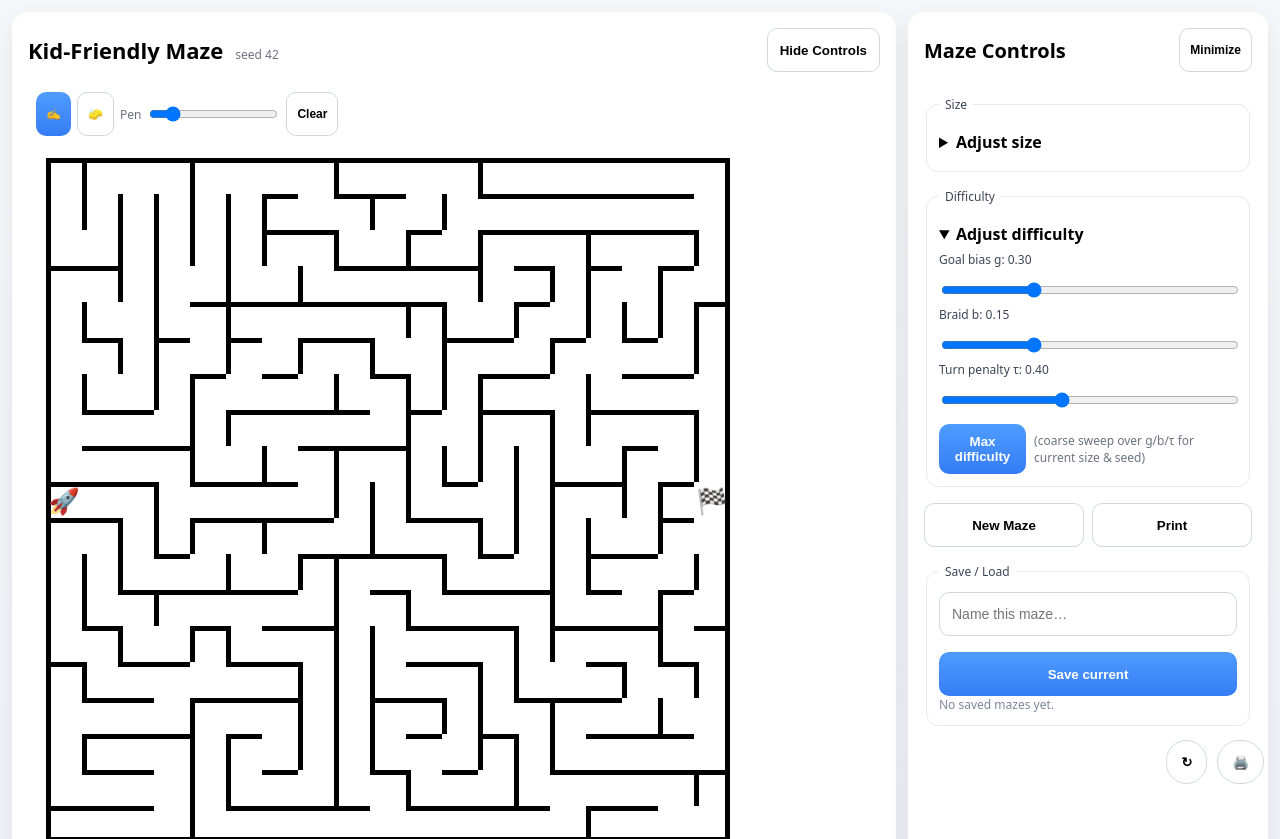
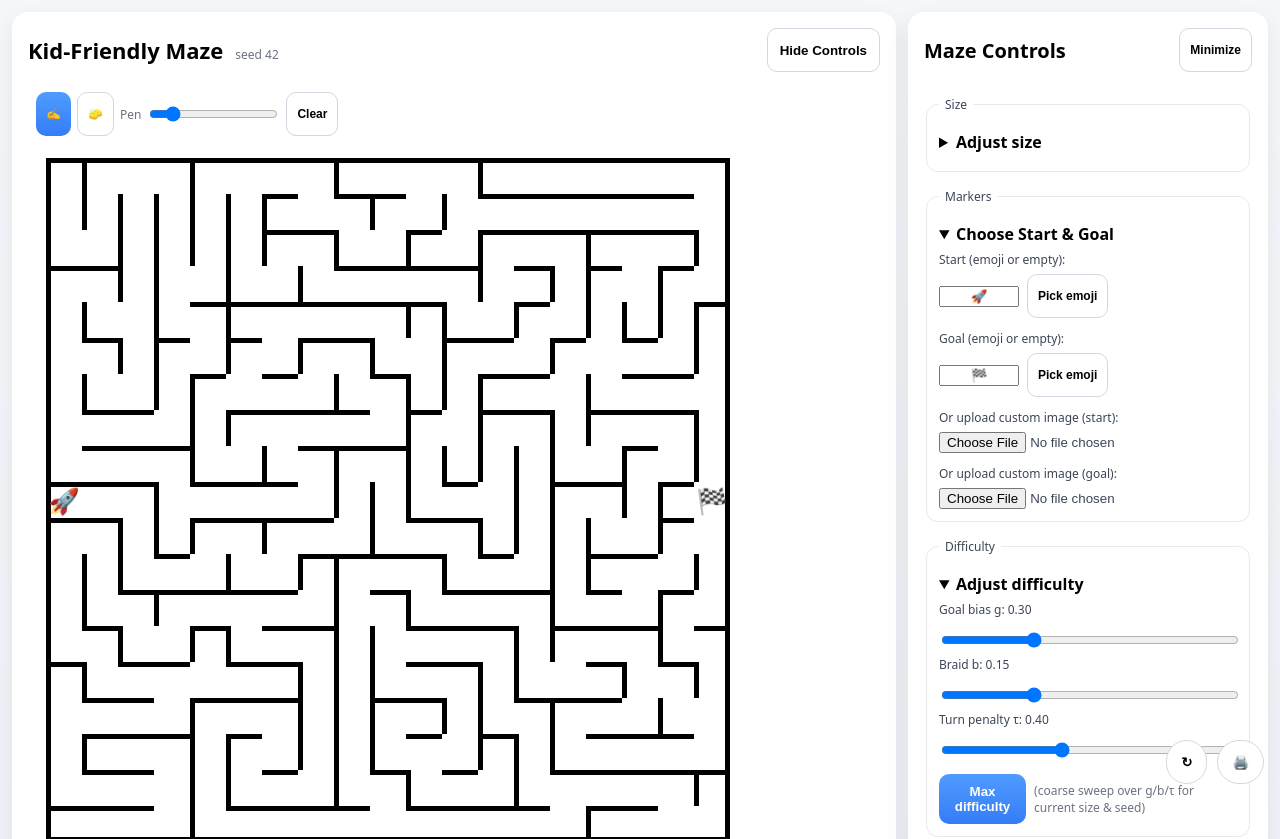
Before and after one commit to JENkt4k/maze-pwa, a React (Vite) app: page / in a window 1280 px wide. Shown: the top 839 px of the page. Built offline with nearby package versions, Linux system fonts and the light colour scheme.

Commit message:
working emoji selection, limited emojis, reeds refresh

```diff
--- a/src/app/App.tsx
+++ b/src/app/App.tsx
@@ -125,6 +125,11 @@ export default function App() {
   }, []);
   const { canInstall, install } = usePWAInstall();
 
+  // Start/Goal markers (emoji string OR data URL from image)
+  const [startIcon, setStartIcon] = useState<string | null>("🚀");
+  const [goalIcon, setGoalIcon]   = useState<string | null>("🏁");
+
+
   /* Maze params */
   // const [seed, setSeed] = useState(42);
   // const [width, setWidth] = useState(19);
@@ -168,8 +173,8 @@ export default function App() {
       stroke: Math.max(2, Math.round(cell/8)),
       margin: Math.round(cell/2),
       showStartGoal: true,
-      startIcon: "🚀",
-      goalIcon: "🏁",
+      startIcon: startIcon ?? undefined,
+      goalIcon: goalIcon ?? undefined,
       iconScale: 0.7,
     });
     return { svg, stats, currentParams: params };
@@ -317,6 +322,10 @@ export default function App() {
         lockSize={lockSize}                         // ← NEW
         setLockSize={setLockSize}                   // ← NEW
         onMaxDifficulty={findMaxDifficulty}         // ← NEW
+        startIcon={startIcon}
+        goalIcon={goalIcon}
+        setStartIcon={setStartIcon}
+        setGoalIcon={setGoalIcon}
       />
 
       {/* Mobile FABs: show gear when controls are minimized */}
--- /dev/null
+++ b/src/app/components/EmojiPicker.tsx
@@ -0,0 +1,101 @@
+import React, { useEffect, useMemo, useRef, useState } from "react";
+
+type Props = {
+  onSelect: (emoji: string) => void;
+  onClose?: () => void;
+  anchorRef?: React.RefObject<HTMLElement | null>;
+};
+
+const EMOJI_SETS: Record<string, string[]> = {
+  Popular: ["🚀","🏁","⭐","🔥","🎯","💎","🧩","🧭","🗺️","🟢","🔴","🟦","⬜","⬛","🐭","🦊","🐱","🐶","🐸","🐢"],
+  Arrows:  ["⬆️","➡️","⬇️","⬅️","↗️","↘️","↙️","↖️","🔁","🔄","🔃"],
+  Symbols:["⭕","❌","✅","⚠️","⭐","🌟","✨","❇️","💠","🔶","🔷","🔺","🔻"],
+  Flags:   ["🏁","🚩","🎌","🏳️","🏴","🏳️‍🌈"],
+};
+
+const FLAT = Object.values(EMOJI_SETS).flat();
+
+export default function EmojiPicker({ onSelect, onClose, anchorRef }: Props) {
+  const [query, setQuery] = useState("");
+  const rootRef = useRef<HTMLDivElement | null>(null);
+
+  // position near anchor (fallback to top-left)
+  useEffect(() => {
+    const root = rootRef.current;
+    const anchor = anchorRef?.current;
+    if (!root) return;
+    const r = anchor?.getBoundingClientRect();
+    if (r) {
+      const top = Math.max(8, r.bottom + 6 + window.scrollY);
+      const left = Math.max(8, r.left + window.scrollX);
+      root.style.top = `${top}px`;
+      root.style.left = `${left}px`;
+    } else {
+      root.style.top = `80px`;
+      root.style.left = `16px`;
+    }
+  }, [anchorRef]);
+
+  // outside click to close
+  useEffect(() => {
+    function onDoc(e: MouseEvent) {
+      if (!rootRef.current) return;
+      if (!rootRef.current.contains(e.target as Node)) onClose?.();
+    }
+    function onEsc(e: KeyboardEvent) {
+      if (e.key === "Escape") onClose?.();
+    }
+    document.addEventListener("mousedown", onDoc);
+    document.addEventListener("keydown", onEsc);
+    return () => {
+      document.removeEventListener("mousedown", onDoc);
+      document.removeEventListener("keydown", onEsc);
+    };
+  }, [onClose]);
+
+  const results = useMemo(() => {
+    const q = query.trim();
+    if (!q) return FLAT;
+    // naive filter: if query is emoji or short text, include all (fallback)
+    // You can expand to a real name-index if you wish.
+    return FLAT.filter(e => e.includes(q));
+  }, [query]);
+
+  return (
+    <div ref={rootRef} className="emoji-popover" role="dialog" aria-label="Emoji picker">
+      <div className="emoji-row">
+        <input
+          className="input"
+          placeholder="Search emoji…"
+          value={query}
+          onChange={(e) => setQuery(e.target.value)}
+          autoFocus
+        />
+        <button className="btn" onClick={onClose} type="button">Close</button>
+      </div>
+
+      <div className="emoji-grid" role="listbox" aria-label="Emoji results">
+        {results.map((e, i) => (
+          <button
+            key={i}
+            type="button"
+            className="emoji-cell"
+            onClick={() => { onSelect(e); onClose?.(); }}
+            aria-label={`Choose ${e}`}
+          >
+            {e}
+          </button>
+        ))}
+      </div>
+
+      {/* Quick groups */}
+      <div className="emoji-groups">
+        {Object.keys(EMOJI_SETS).map((k) => (
+          <button key={k} className="btn btn-sm" type="button" onClick={() => setQuery("")}>
+            {k}
+          </button>
+        ))}
+      </div>
+    </div>
+  );
+}
--- a/src/app/components/Sidebar.tsx
+++ b/src/app/components/Sidebar.tsx
@@ -1,4 +1,5 @@
-import React from "react";
+import React, { useRef, useState } from "react";
+import EmojiPicker from "./EmojiPicker";
 
 type SavedMaze = {
   id: string;
@@ -22,6 +23,10 @@ type Props = {
   lockSize: boolean;                 // ← NEW
   setLockSize: (v:boolean)=>void;    // ← NEW
   onMaxDifficulty: () => void;       // ← NEW
+  startIcon: string | null;
+  goalIcon: string | null;
+  setStartIcon: (v: string | null) => void;
+  setGoalIcon: (v: string | null) => void;
 };
 
 export default function Sidebar(props: Props){
@@ -31,10 +36,17 @@ export default function Sidebar(props: Props){
     setWidth, setHeight, setG, setB, setTau,
     onNew, onPrint,
     saveName, setSaveName, saved, selectedId, onSave, onLoad, onDelete,
-    isMobile, controlsOpen, onMinimize
+    isMobile, controlsOpen, onMinimize,
+    startIcon, goalIcon, setStartIcon, setGoalIcon,
   } = props;
 
-  const display = isMobile ? (controlsOpen ? "flex" : "none") : "flex";
+  const [picker, setPicker] = useState<null | "start" | "goal">(null);
+  const startBtnRef = useRef<HTMLButtonElement | null>(null);
+  const goalBtnRef  = useRef<HTMLButtonElement | null>(null);
+
+  const display = props.isMobile ? (props.controlsOpen ? "flex" : "none") : "flex";
+
+  // const display = isMobile ? (controlsOpen ? "flex" : "none") : "flex";
 
   return (
     <aside className="panel controls" style={{ display, flexDirection:"column", gap:16 }}>
@@ -79,6 +91,112 @@ export default function Sidebar(props: Props){
           </label>
         </details>
       </fieldset>
+
+            {/* Markers */}
+      <fieldset>
+        <legend>Markers</legend>
+        <details open>
+          <summary style={{ cursor:"pointer", fontWeight:600, padding:"6px 0" }}>
+            Choose Start & Goal
+          </summary>
+
+          <div style={{ display:"grid", gap:12 }}>
+            <label>
+              Start (emoji or empty):
+              <div className="hstack" style={{ gap:8 }}>
+                <input
+                  type="text"
+                  value={startIcon ?? ""}
+                  onChange={(e) => setStartIcon(e.target.value || null)}
+                  placeholder="🚀"
+                  style={{ width:"6em", textAlign:"center" }}
+                />
+                <button
+                  ref={startBtnRef}
+                  className="btn btn-sm"
+                  type="button"
+                  onClick={() => setPicker(p => p === "start" ? null : "start")}
+                  aria-expanded={picker==="start"}
+                >
+                  Pick emoji
+                </button>
+              </div>
+            </label>
+
+            <label>
+              Goal (emoji or empty):
+              <div className="hstack" style={{ gap:8 }}>
+                <input
+                  type="text"
+                  value={goalIcon ?? ""}
+                  onChange={(e) => setGoalIcon(e.target.value || null)}
+                  placeholder="🏁"
+                  style={{ width:"6em", textAlign:"center" }}
+                />
+                <button
+                  ref={goalBtnRef}
+                  className="btn btn-sm"
+                  type="button"
+                  onClick={() => setPicker(p => p === "goal" ? null : "goal")}
+                  aria-expanded={picker==="goal"}
+                >
+                  Pick emoji
+                </button>
+              </div>
+            </label>
+
+            <label>
+              Or upload custom image (start):
+              <input
+                type="file"
+                accept="image/*"
+                onChange={(e) => {
+                  const file = e.target.files?.[0];
+                  if (file) {
+                    const reader = new FileReader();
+                    reader.onload = () => setStartIcon(reader.result as string); // data URL
+                    reader.readAsDataURL(file);
+                  }
+                }}
+              />
+            </label>
+
+            <label>
+              Or upload custom image (goal):
+              <input
+                type="file"
+                accept="image/*"
+                onChange={(e) => {
+                  const file = e.target.files?.[0];
+                  if (file) {
+                    const reader = new FileReader();
+                    reader.onload = () => setGoalIcon(reader.result as string);
+                    reader.readAsDataURL(file);
+                  }
+                }}
+              />
+            </label>
+          </div>
+        </details>
+
+        {/* Popovers (rendered at end of fieldset so z-index is sane) */}
+        {picker === "start" && (
+          <EmojiPicker
+            onSelect={(e) => setStartIcon(e)}
+            onClose={() => setPicker(null)}
+            anchorRef={startBtnRef}
+          />
+        )}
+        {picker === "goal" && (
+          <EmojiPicker
+            onSelect={(e) => setGoalIcon(e)}
+            onClose={() => setPicker(null)}
+            anchorRef={goalBtnRef}
+          />
+        )}
+      </fieldset>
+
+
 
       <fieldset>
         <legend>Difficulty</legend>
--- a/src/style.css
+++ b/src/style.css
@@ -134,3 +134,47 @@ input[type="range"]{ width:100%; height:28px; touch-action: none; }
 @media print {
   .draw-toolbar { display: none !important; }
 }
+
+/* Emoji picker popover */
+.emoji-popover{
+  position:absolute; /* positioned by JS near anchor */
+  z-index: 1000;
+  background:#fff;
+  border:1px solid #e5e7eb;
+  border-radius:12px;
+  box-shadow:0 12px 28px rgba(0,0,0,.18);
+  width: min(320px, calc(100vw - 24px));
+  padding: 10px;
+}
+.emoji-row{
+  display:flex;
+  gap:8px;
+  align-items:center;
+  margin-bottom:8px;
+}
+.emoji-grid{
+  display:grid;
+  grid-template-columns: repeat(8, 1fr);
+  gap:6px;
+  max-height: 240px;
+  overflow:auto;
+}
+.emoji-cell{
+  font-size: 20px;
+  line-height: 1;
+  padding: 6px;
+  background: #fff;
+  border:1px solid #e5e7eb;
+  border-radius:8px;
+  cursor:pointer;
+}
+.emoji-cell:hover, .emoji-cell:focus-visible{
+  border-color:#357cf6;
+  outline:none;
+}
+.emoji-groups{
+  margin-top:8px;
+  display:flex;
+  gap:6px;
+  flex-wrap: wrap;
+}
```
